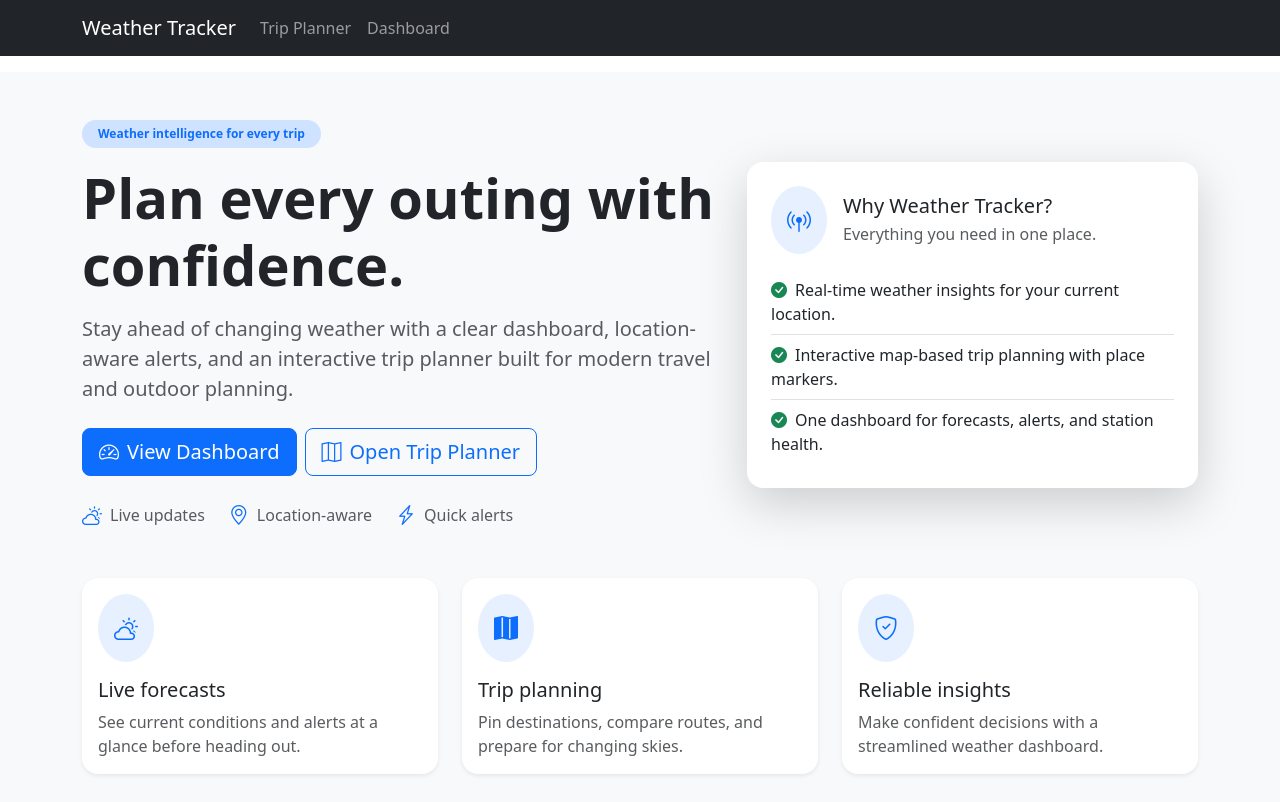
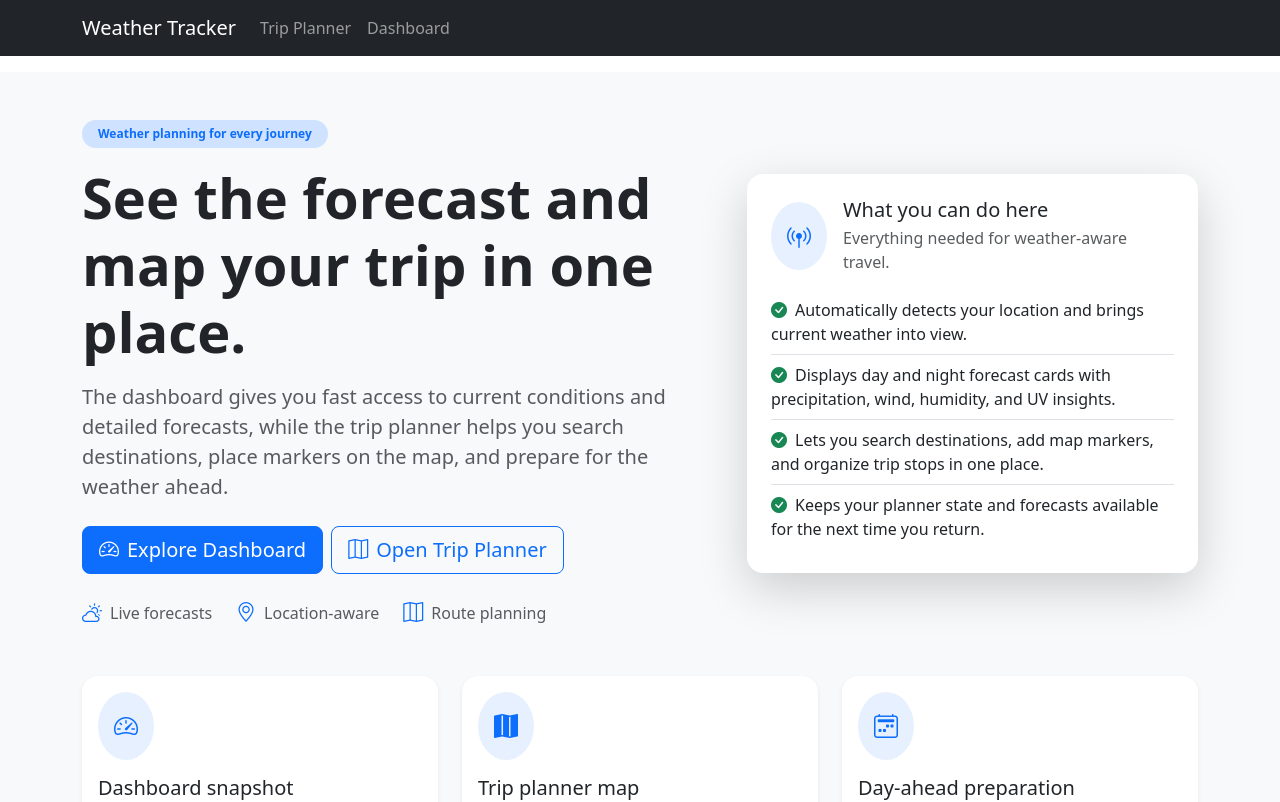
Before and after one commit to Lostkookiejar/weather-tracker-app, a React (Vite) app: page / in a window 1280 px wide. Shown: the top 802 px of the page. Built offline with nearby package versions, Linux system fonts and the light colour scheme.

Commit message:
updated LandingPage.jsx

```diff
--- a/src/pages/LandingPage.jsx
+++ b/src/pages/LandingPage.jsx
@@ -11,26 +11,27 @@ import { Link } from "react-router-dom";
 
 const highlights = [
   {
-    icon: "bi-cloud-sun",
-    title: "Live forecasts",
-    text: "See current conditions and alerts at a glance before heading out.",
+    icon: "bi-speedometer2",
+    title: "Dashboard snapshot",
+    text: "Review your current location, daily forecasts, and key conditions like precipitation, wind, humidity, and UV index.",
   },
   {
     icon: "bi-map-fill",
-    title: "Trip planning",
-    text: "Pin destinations, compare routes, and prepare for changing skies.",
+    title: "Trip planner map",
+    text: "Search for places, place multiple stops on the map, and keep your route centered around the locations that matter most.",
   },
   {
-    icon: "bi-shield-check",
-    title: "Reliable insights",
-    text: "Make confident decisions with a streamlined weather dashboard.",
+    icon: "bi-calendar2-week",
+    title: "Day-ahead preparation",
+    text: "Use weather details and saved trip markers to plan commutes, outings, and travel with more confidence.",
   },
 ];
 
 const featurePoints = [
-  "Real-time weather insights for your current location.",
-  "Interactive map-based trip planning with place markers.",
-  "One dashboard for forecasts, alerts, and station health.",
+  "Automatically detects your location and brings current weather into view.",
+  "Displays day and night forecast cards with precipitation, wind, humidity, and UV insights.",
+  "Lets you search destinations, add map markers, and organize trip stops in one place.",
+  "Keeps your planner state and forecasts available for the next time you return.",
 ];
 
 function LandingPage() {
@@ -44,20 +45,21 @@ function LandingPage() {
               text="primary"
               className="rounded-pill mb-3 px-3 py-2"
             >
-              Weather intelligence for every trip
+              Weather planning for every journey
             </Badge>
             <h1 className="display-4 fw-bold text-dark mb-3">
-              Plan every outing with confidence.
+              See the forecast and map your trip in one place.
             </h1>
             <p className="lead text-muted mb-4">
-              Stay ahead of changing weather with a clear dashboard,
-              location-aware alerts, and an interactive trip planner built for
-              modern travel and outdoor planning.
+              The dashboard gives you fast access to current conditions and
+              detailed forecasts, while the trip planner helps you search
+              destinations, place markers on the map, and prepare for the
+              weather ahead.
             </p>
             <div className="d-flex gap-2 flex-wrap mb-4">
               <Button as={Link} to="/dashboard" variant="primary" size="lg">
                 <i className="bi bi-speedometer2 me-2"></i>
-                View Dashboard
+                Explore Dashboard
               </Button>
               <Button
                 as={Link}
@@ -72,15 +74,15 @@ function LandingPage() {
             <div className="d-flex flex-wrap gap-4 text-muted">
               <span className="d-flex align-items-center gap-2">
                 <i className="bi bi-cloud-sun text-primary fs-5"></i>
-                Live updates
+                Live forecasts
               </span>
               <span className="d-flex align-items-center gap-2">
                 <i className="bi bi-geo-alt text-primary fs-5"></i>
                 Location-aware
               </span>
               <span className="d-flex align-items-center gap-2">
-                <i className="bi bi-lightning-charge text-primary fs-5"></i>
-                Quick alerts
+                <i className="bi bi-map text-primary fs-5"></i>
+                Route planning
               </span>
             </div>
           </Col>
@@ -93,9 +95,9 @@ function LandingPage() {
                     <i className="bi bi-broadcast-pin text-primary fs-4"></i>
                   </div>
                   <div>
-                    <h5 className="mb-1">Why Weather Tracker?</h5>
+                    <h5 className="mb-1">What you can do here</h5>
                     <p className="text-muted mb-0">
-                      Everything you need in one place.
+                      Everything needed for weather-aware travel.
                     </p>
                   </div>
                 </div>
```
